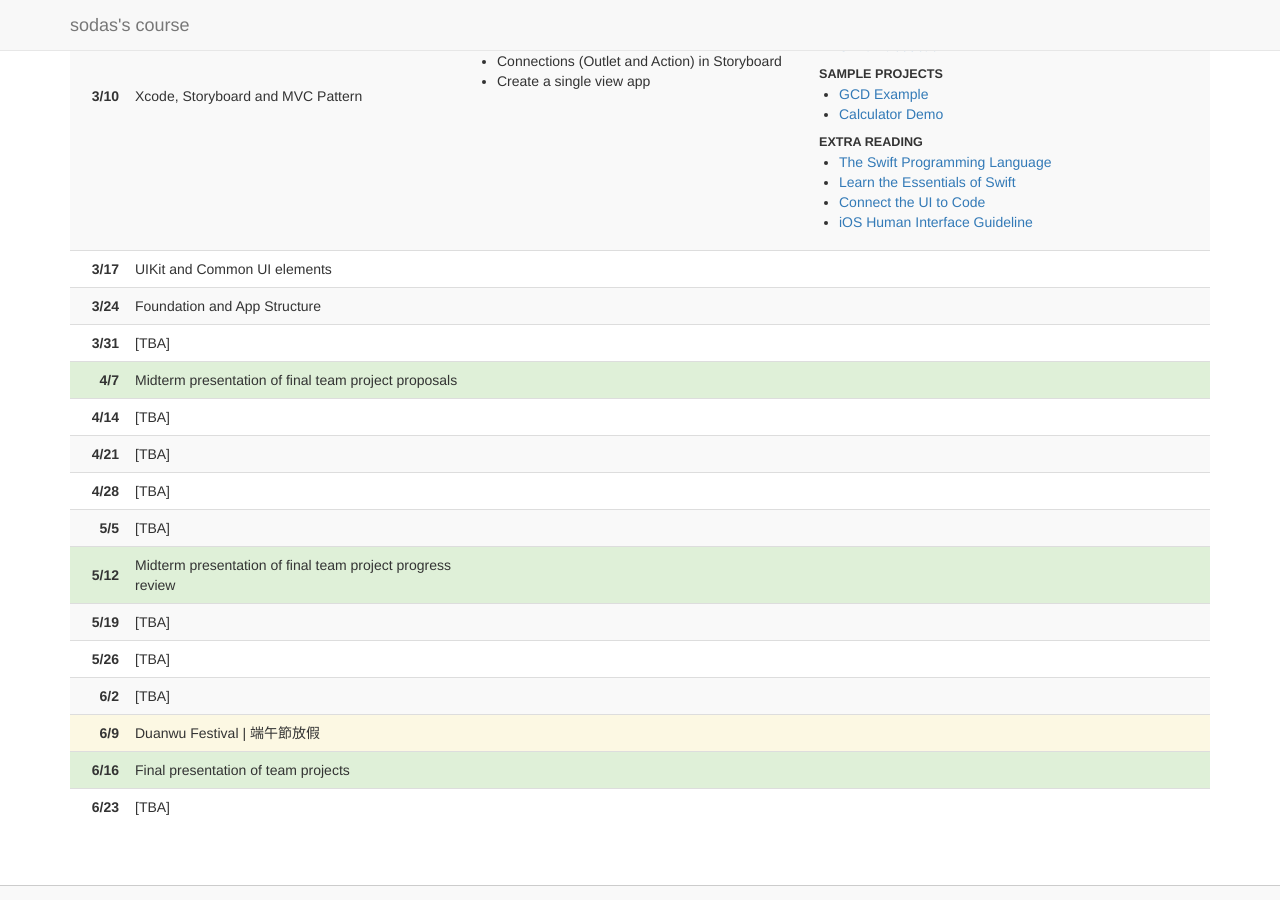
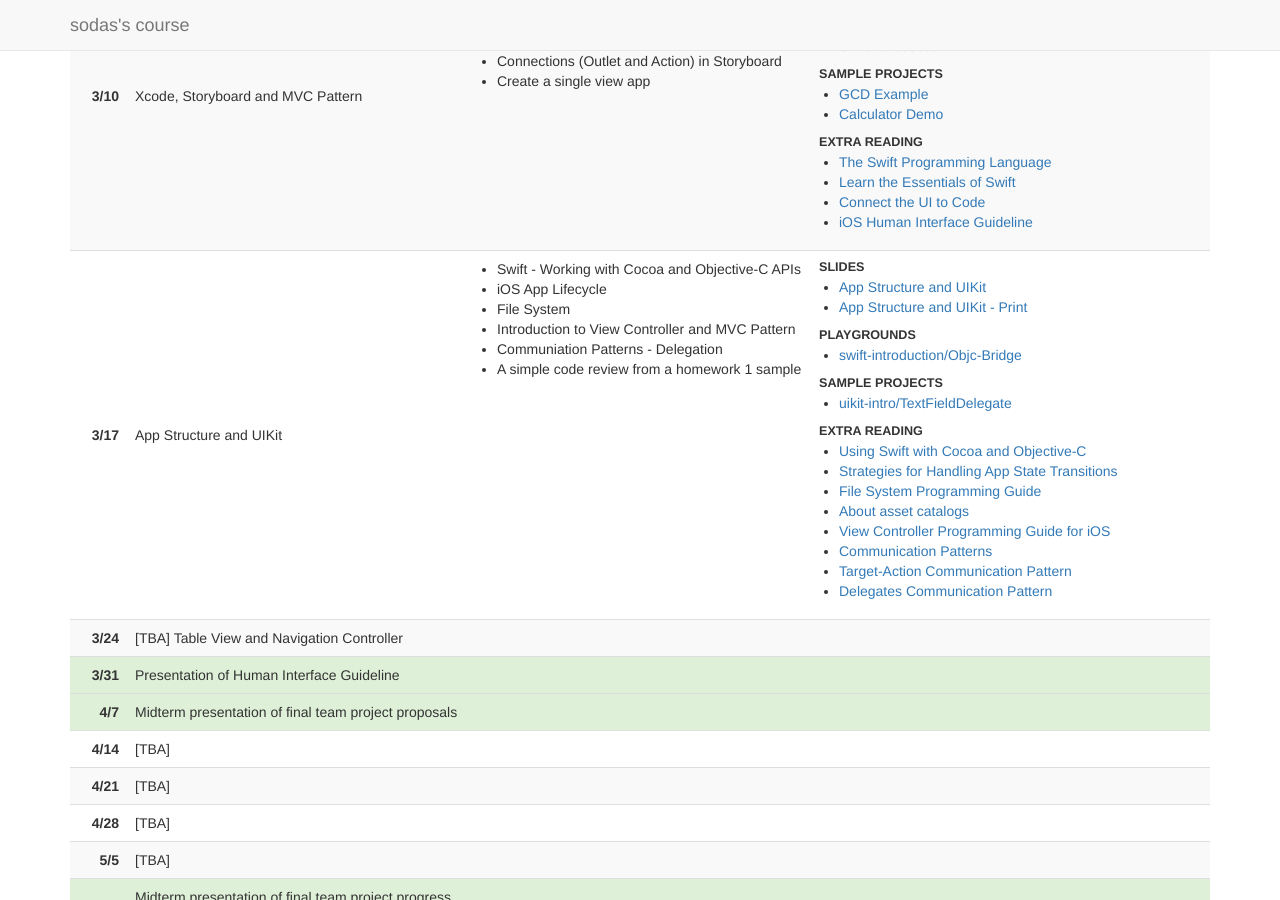
Before and after one commit to sodascourse/sodascourse.github.io, a Jekyll site: the page built from index.html, in a window 1280 px wide and 900 px high, scrolled down 1034 px. Built offline with Jekyll 4.4.1, drawn with Linux system fonts in a browser that asks for light colours.

Commit message:
Add content

```diff
--- a/_data/spring-16-classes.yaml
+++ b/_data/spring-16-classes.yaml
@@ -77,12 +77,50 @@
         link: https://developer.apple.com/library/ios/documentation/UserExperience/Conceptual/MobileHIG/
 
 - date: 3/17
-  title: UIKit and Common UI elements
+  title: App Structure and UIKit
+  topics:
+    - Swift - Working with Cocoa and Objective-C APIs
+    - iOS App Lifecycle
+    - File System
+    - Introduction to View Controller and MVC Pattern
+    - Communiation Patterns - Delegation
+    - A simple code review from a homework 1 sample
+  resources:
+    slides:
+      - name: App Structure and UIKit
+        link: /slides/spring-16/03-App-Structure.pdf
+      - name: App Structure and UIKit - Print
+        link: /slides/spring-16/03-App-Structure-Print.pdf
+    playgrounds:
+      - name: swift-introduction/Objc-Bridge
+        link: https://github.com/sodascourse/swift-introduction
+    sample projects:
+      - name: uikit-intro/TextFieldDelegate
+        link: https://github.com/sodascourse/uikit-intro
+    extra reading:
+      - name: Using Swift with Cocoa and Objective-C
+        link: https://developer.apple.com/library/ios/documentation/Swift/Conceptual/BuildingCocoaApps/index.html#//apple_ref/doc/uid/TP40014216-CH2-ID0
+      - name: Strategies for Handling App State Transitions
+        link: https://developer.apple.com/library/ios/documentation/iPhone/Conceptual/iPhoneOSProgrammingGuide/StrategiesforHandlingAppStateTransitions/StrategiesforHandlingAppStateTransitions.html#//apple_ref/doc/uid/TP40007072-CH8-SW1
+      - name: File System Programming Guide
+        link: https://developer.apple.com/library/ios/documentation/FileManagement/Conceptual/FileSystemProgrammingGuide/Introduction/Introduction.html#//apple_ref/doc/uid/TP40010672-CH1-SW1
+      - name: About asset catalogs
+        link: https://developer.apple.com/library/ios/recipes/xcode_help-image_catalog-1.0/chapters/Recipe.html#//apple_ref/doc/uid/TP40013303-CH1-SW1
+      - name: View Controller Programming Guide for iOS
+        link: https://developer.apple.com/library/ios/featuredarticles/ViewControllerPGforiPhoneOS/index.html#//apple_ref/doc/uid/TP40007457-CH2-SW1
+      - name: Communication Patterns
+        link: https://www.objc.io/issues/7-foundation/communication-patterns/
+      - name: Target-Action Communication Pattern
+        link: https://developer.apple.com/library/ios/documentation/General/Conceptual/CocoaEncyclopedia/Target-Action/Target-Action.html
+      - name: Delegates Communication Pattern
+        link: https://developer.apple.com/library/ios/documentation/General/Conceptual/CocoaEncyclopedia/DelegatesandDataSources/DelegatesandDataSources.html#//apple_ref/doc/uid/TP40010810-CH11-SW1
 
 - date: 3/24
-  title: Foundation and App Structure
+  title: "[TBA] Table View and Navigation Controller"
 
 - date: 3/31
+  row-class: success
+  title: Presentation of Human Interface Guideline
 
 - date: 4/7
   row-class: success
```
Also changed, not shown: 2 other files.
